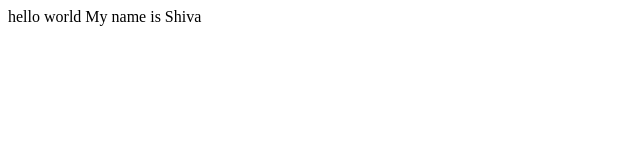
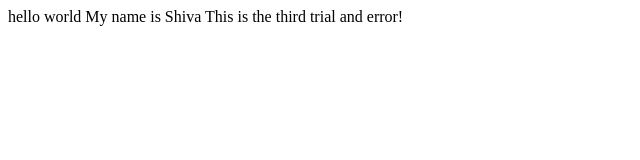
Before and after one commit to ShivaNeupane/cs230, a plain HTML site: page index.html in a window 1280 px wide. Shown: the whole page, without its empty margins (0-640 px from the left). Drawn offline with Linux system fonts and the light colour scheme.

Commit message:
Third Try

```diff
--- a/index.html
+++ b/index.html
@@ -2,5 +2,6 @@
   <body>
     hello world
     My name is Shiva
+    This is the third trial and error!
   </body>
 </html>
```
